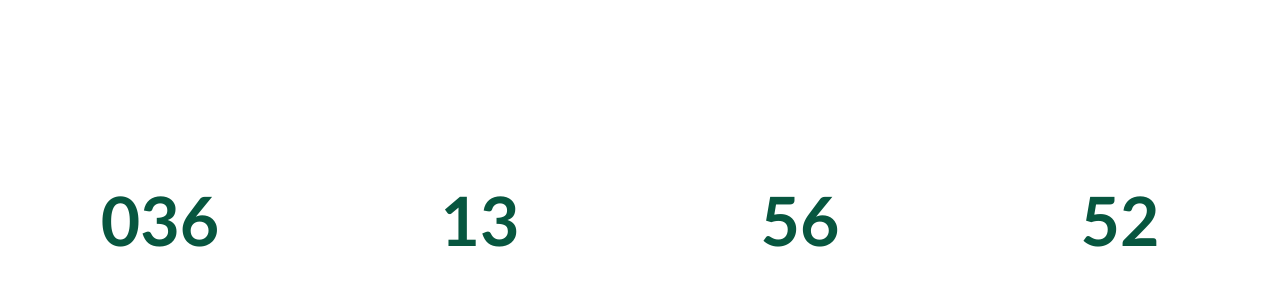
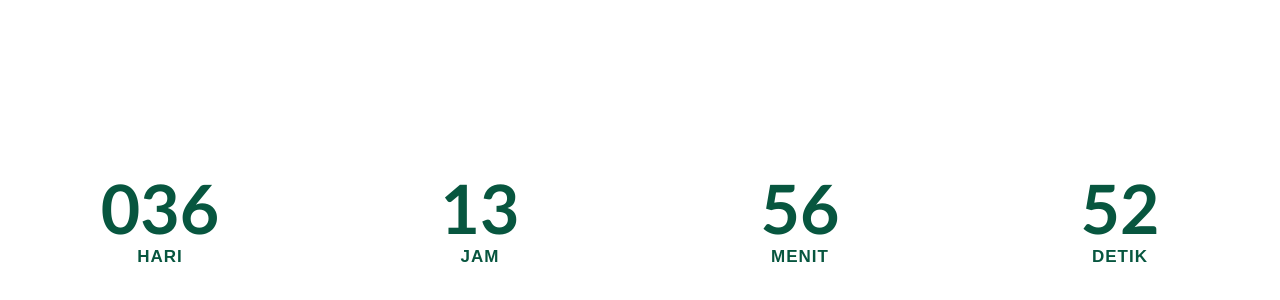
Before and after one commit to widiartopgd-bot/ARENA-KPI-HITUNG-MUNDUR, a plain HTML site: page index.html in a window 1280 px wide. Shown: the part 180-480 px from the top of the page. Drawn offline with Linux system fonts and the light colour scheme.

Commit message:
Update index.html

```diff
--- a/index.html
+++ b/index.html
@@ -26,7 +26,16 @@ html, body {
   grid-template-columns: repeat(4, 1fr);
   align-items: center;
   justify-items: center;
-  background: transparent !important;
+  background: transparent;
+}
+
+.item {
+  display: flex;
+  flex-direction: column;
+  align-items: center;
+  justify-content: center;
+  background: transparent;
+  gap: 5px;
 }
 
 .number {
@@ -37,8 +46,15 @@ html, body {
   line-height: 1;
   font-variant-numeric: tabular-nums;
   text-align: center;
-  white-space: nowrap;
-  background: transparent !important;
+}
+
+.label {
+  color: #07563F;
+  font-family: Arial, sans-serif;
+  font-size: clamp(9px, 1.7vw, 17px);
+  font-weight: 900;
+  letter-spacing: 1px;
+  text-align: center;
 }
 </style>
 </head>
@@ -46,10 +62,27 @@ html, body {
 <body>
 
 <div class="countdown">
-  <div class="number" id="days">000</div>
-  <div class="number" id="hours">00</div>
-  <div class="number" id="minutes">00</div>
-  <div class="number" id="seconds">00</div>
+
+  <div class="item">
+    <div class="number" id="days">000</div>
+    <div class="label">HARI</div>
+  </div>
+
+  <div class="item">
+    <div class="number" id="hours">00</div>
+    <div class="label">JAM</div>
+  </div>
+
+  <div class="item">
+    <div class="number" id="minutes">00</div>
+    <div class="label">MENIT</div>
+  </div>
+
+  <div class="item">
+    <div class="number" id="seconds">00</div>
+    <div class="label">DETIK</div>
+  </div>
+
 </div>
 
 <script>
@@ -58,6 +91,7 @@ const deadline = new Date(
 ).getTime();
 
 function updateCountdown() {
+
   const diff = Math.max(0, deadline - Date.now());
   const total = Math.floor(diff / 1000);
 
```
